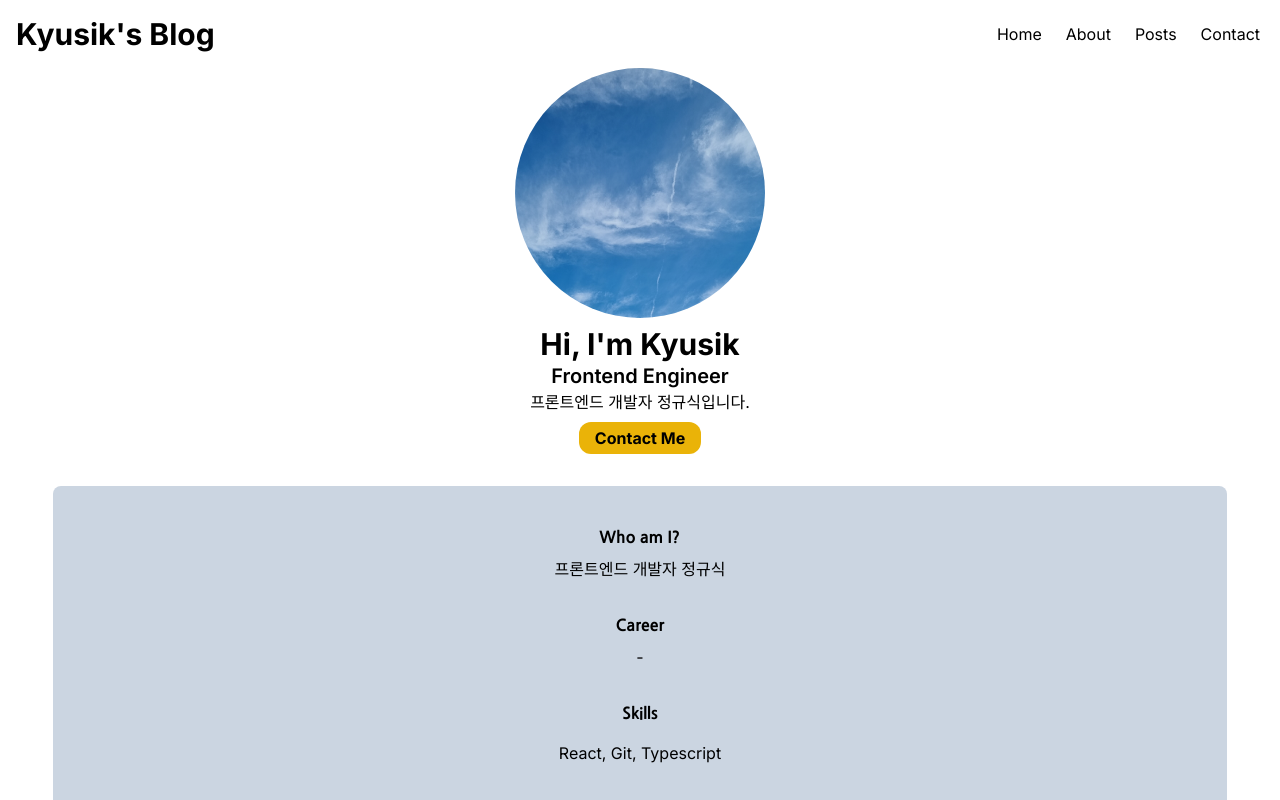
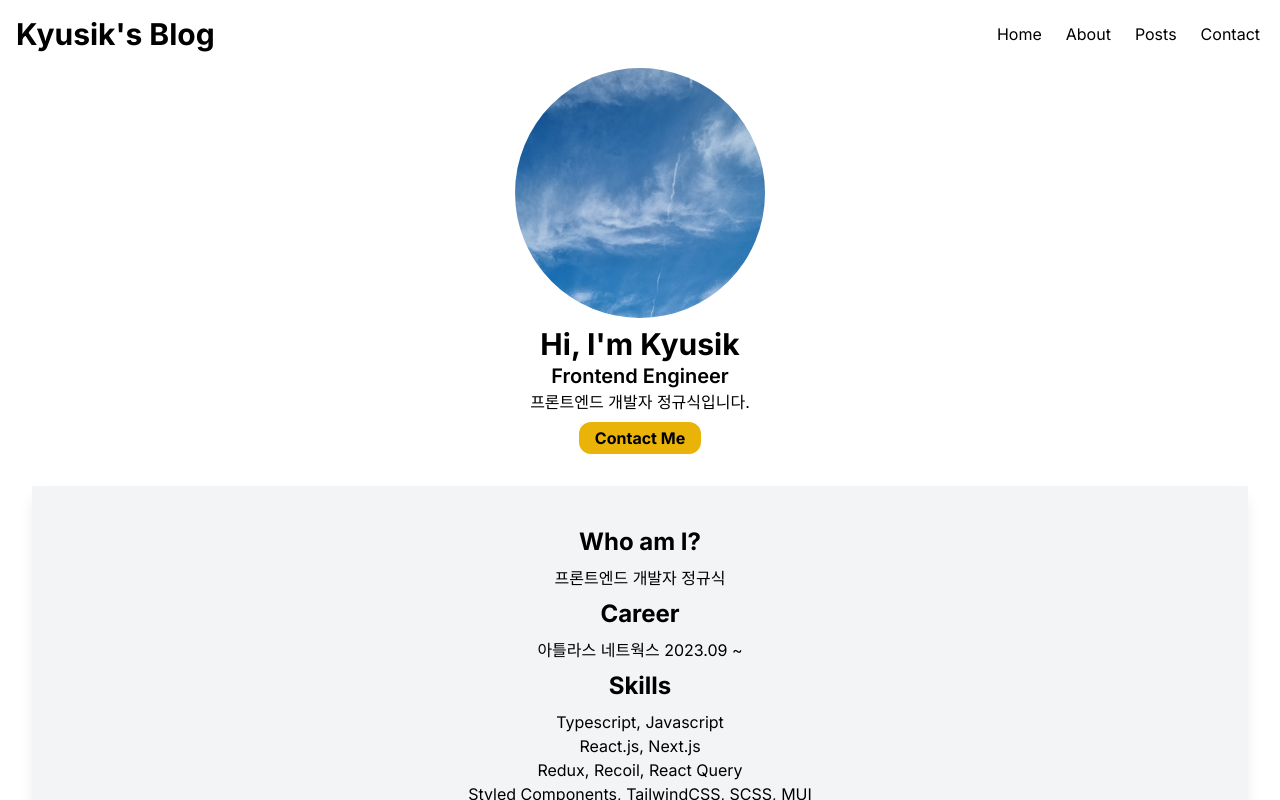
Before and after one commit to starplanter93/next.js_myblog, a Next.js app: page /about in a window 1280 px wide. Built offline with nearby package versions, Linux system fonts and the light colour scheme.

Commit message:
Aboutme 페이지 리팩토링

```diff
--- a/src/app/about/page.tsx
+++ b/src/app/about/page.tsx
@@ -4,9 +4,9 @@ import React from 'react';
 
 export default function AboutPage() {
   return (
-    <div className='flex flex-col h-screen'>
+    <>
       <Myprofile />
       <Aboutme />
-    </div>
+    </>
   );
 }
--- a/src/components/about/Aboutme.tsx
+++ b/src/components/about/Aboutme.tsx
@@ -1,25 +1,27 @@
-import React from 'react';
-import { Nanum_Gothic } from 'next/font/google';
+const TITLE_CLASS = 'text-2xl font-bold tet-gray-800 my-2';
 
-const gothic800 = Nanum_Gothic({ weight: '800', subsets: ['latin'] });
-
-function Aboutme() {
+export default function Aboutme() {
   return (
-    <div className='my-8 flex flex-col justify-center place-self-center w-11/12 h-full bg-slate-300 p-8 rounded-lg'>
-      <h2 className={`flex justify-center mb-2 ${gothic800.className}`}>
-        Who am I?
-      </h2>
-      <div className='flex justify-center mb-8'>프론트엔드 개발자 정규식</div>
-      <h2 className={`flex justify-center mb-2 ${gothic800.className}`}>
-        Career
-      </h2>
-      <div className='flex justify-center mb-8'>-</div>
-      <h2 className={`flex justify-center mb-4 ${gothic800.className}`}>
-        Skills
-      </h2>
-      <div className='flex justify-center mb-8'>React, Git, Typescript</div>
-    </div>
+    <section className='bg-gray-100 shadow-lg p-8 m-8 text-center'>
+      <h2 className={TITLE_CLASS}>Who am I?</h2>
+      <p>
+        프론트엔드 개발자 정규식
+        <br />
+      </p>
+      <h2 className={TITLE_CLASS}>Career</h2>
+      <p>아틀라스 네트웍스 2023.09 ~</p>
+      <h2 className={TITLE_CLASS}>Skills</h2>
+      <p>
+        Typescript, Javascript
+        <br />
+        React.js, Next.js
+        <br />
+        Redux, Recoil, React Query
+        <br />
+        Styled Components, TailwindCSS, SCSS, MUI
+        <br />
+        Git, Github Action
+      </p>
+    </section>
   );
 }
-
-export default Aboutme;
```
